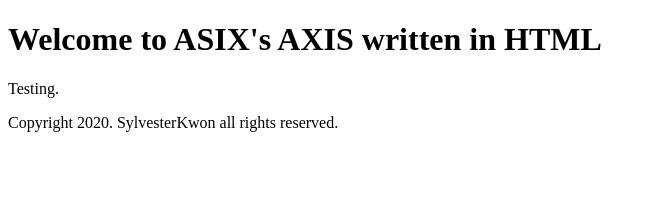
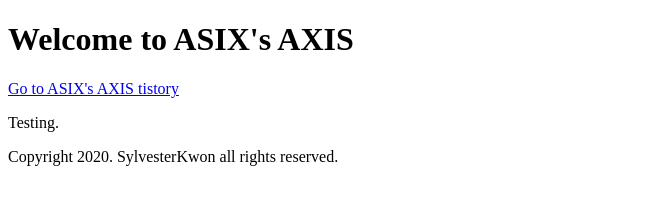
Before and after one commit to SylvesterKwon/Blog, a plain HTML site: page index.html in a window 1280 px wide. Shown: the whole page, without its empty margins (0-656 px from the left). Drawn offline with Linux system fonts and the light colour scheme.

Commit message:
Update index.html

```diff
--- a/index.html
+++ b/index.html
@@ -1,7 +1,8 @@
 <!DOCTYPE html>
 <html>
 <body>
-<h1>Welcome to ASIX's AXIS written in HTML</h1>
+<h1>Welcome to ASIX's AXIS</h1>
+<a href="https://asix.tistory.com/">Go to ASIX's AXIS tistory</a>
 <p>Testing.</p>
 <p>Copyright 2020. SylvesterKwon all rights reserved.</p>
 </body>
```
